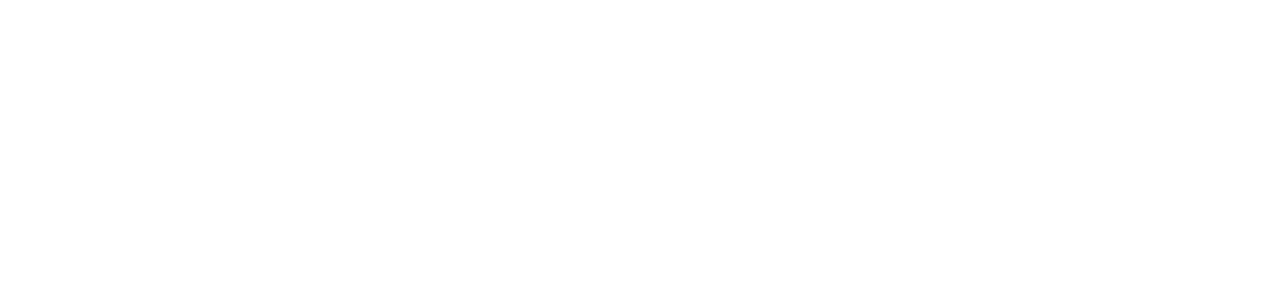
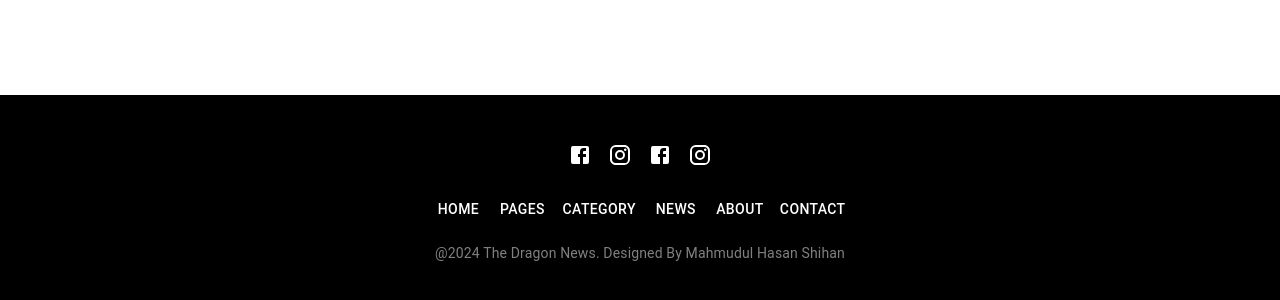
Before and after one commit to MHShihan/the-dragon-news, a Next.js app: page / in a window 1280 px wide. Shown: the part 774-1074 px from the top of the page. Before the commit the page ends 800 px from the top, so only its background shows below. Built offline with nearby package versions, Linux system fonts and the light colour scheme.

Commit message:
Added footer

```diff
--- a/src/app/layout.js
+++ b/src/app/layout.js
@@ -1,6 +1,8 @@
 import { Inter } from "next/font/google";
 import "./globals.css";
 import Navbar from "@/components/shared/Navbar";
+import Footer from "@/components/shared/Footer";
+import { Container } from "@mui/material";
 
 const inter = Inter({ subsets: ["latin"] });
 
@@ -14,7 +16,10 @@
     <html lang="en">
       <body className={inter.className}>
         <Navbar></Navbar>
-        <div className="max-w-7xl mx-auto">{children}</div>
+        <Container className="max-w-7xl mx-auto min-h-screen">
+          {children}
+        </Container>
+        <Footer></Footer>
       </body>
     </html>
   );
--- /dev/null
+++ b/src/components/shared/Footer.js
@@ -0,0 +1,58 @@
+import { Box, Button, Container, IconButton, Typography } from "@mui/material";
+
+// Icons
+import FacebookIcon from "@mui/icons-material/Facebook";
+import InstagramIcon from "@mui/icons-material/Instagram";
+
+import Link from "next/link";
+
+const Footer = () => {
+  const navItems = [
+    { route: "Home", pathname: "/" },
+    { route: "Pages", pathname: "/pages" },
+    { route: "Category", pathname: "/category" },
+    { route: "News", pathname: "/news" },
+    { route: "About", pathname: "/about" },
+    { route: "Contact", pathname: "/contact" },
+  ];
+
+  return (
+    <Box className="bg-black py-10">
+      <Container>
+        <Box
+          className="w-full text-center"
+          sx={{
+            "& svg": {
+              color: "white",
+            },
+          }}
+        >
+          <IconButton>
+            <FacebookIcon></FacebookIcon>
+          </IconButton>
+          <IconButton>
+            <InstagramIcon></InstagramIcon>
+          </IconButton>
+          <IconButton>
+            <FacebookIcon></FacebookIcon>
+          </IconButton>
+          <IconButton>
+            <InstagramIcon></InstagramIcon>
+          </IconButton>
+        </Box>
+        <Box className="w-full  flex justify-center">
+          {navItems.map((item) => (
+            <Button key={item} sx={{ my: 2, color: "white", display: "block" }}>
+              <Link href={item.pathname}>{item.route}</Link>
+            </Button>
+          ))}
+        </Box>
+        <Typography variant="body2" color="gray" textAlign="center">
+          @2024 The Dragon News. Designed By Mahmudul Hasan Shihan
+        </Typography>
+      </Container>
+    </Box>
+  );
+};
+
+export default Footer;
```
